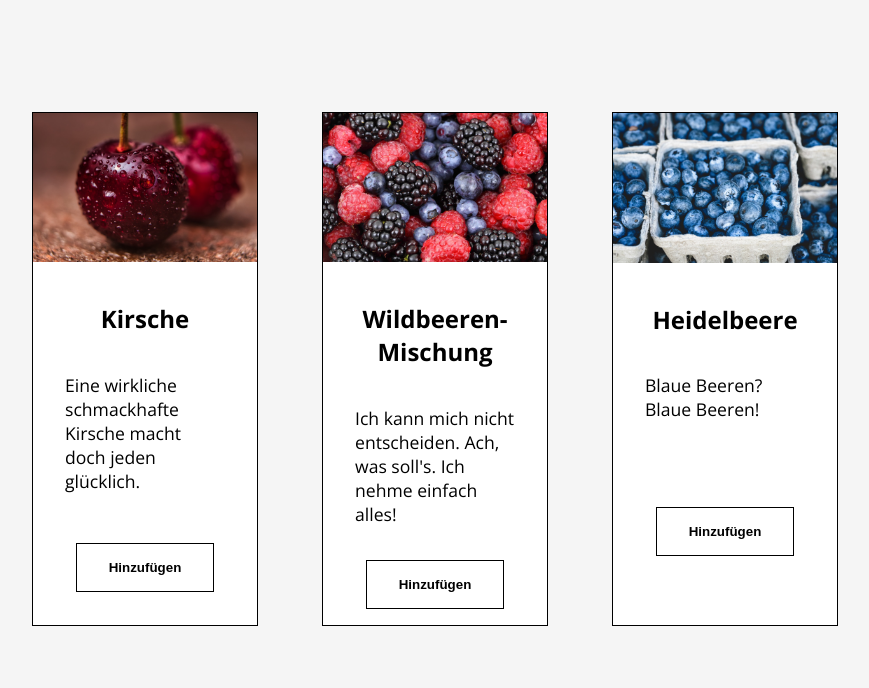
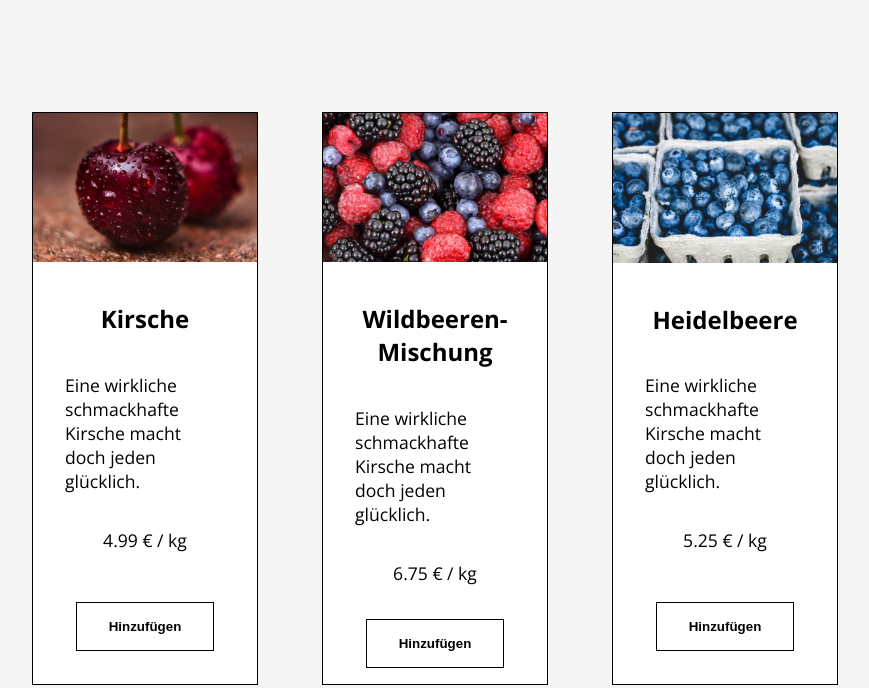
Before and after one commit to br4hmGIT/Obst-Gem-se-Webshop, a plain HTML site: page index.html in a window 1280 px wide. Shown: the part 609-1297 px from the top of the page, without its empty margins (33-902 px from the left). Drawn offline with Linux system fonts and the light colour scheme.

Commit message:
Produkte dynamisch einfügen

```diff
--- a/index.html
+++ b/index.html
@@ -30,10 +30,11 @@
 
     <div class="main-wrapper">
         <div class="product-container">
-            <div class="product">
+            <!-- <div class="product">
                 <img src="./src/img/cherry.jpg" alt="Produkt 1">
                 <h2>Kirsche</h2>
                 <p>Eine wirkliche schmackhafte Kirsche macht doch jeden glücklich.</p>
+                <p>4.99 € / kg</p>
                 <div class="button-wrapper">
                     <button>Hinzufügen</button>
                 </div>
@@ -93,7 +94,7 @@
                 <div class="button-wrapper">
                     <button>Hinzufügen</button>
                 </div>
-            </div>
+            </div> -->
         </div>
 
 
@@ -110,6 +111,8 @@
         <p>&copy; 2023 Alexander Haehnlein</p>
     </footer>
 
+
+    <script src="products.js"></script>
     <script src="main.js"></script>
 
 </body>
--- a/main.js
+++ b/main.js
@@ -7,11 +7,12 @@ const productsEl = document.querySelector('.product-container');
 
 function renderProducts(){
     products.forEach((product) => {
-        productsEl.innerHTML = `
+        productsEl.innerHTML += `
         <div class="product">
-                <img src="./src/img/cherry.jpg" alt="Produkt 1">
-                <h2>Kirsche</h2>
+                <img src="${product.imgSrc}" alt="Produkt 1">
+                <h2>${product.name}</h2>
                 <p>Eine wirkliche schmackhafte Kirsche macht doch jeden glücklich.</p>
+                <p>${product.price} € / kg</p>
                 <div class="button-wrapper">
                     <button>Hinzufügen</button>
                 </div>
@@ -21,3 +22,4 @@ function renderProducts(){
 
     })
 }
+renderProducts();
```
